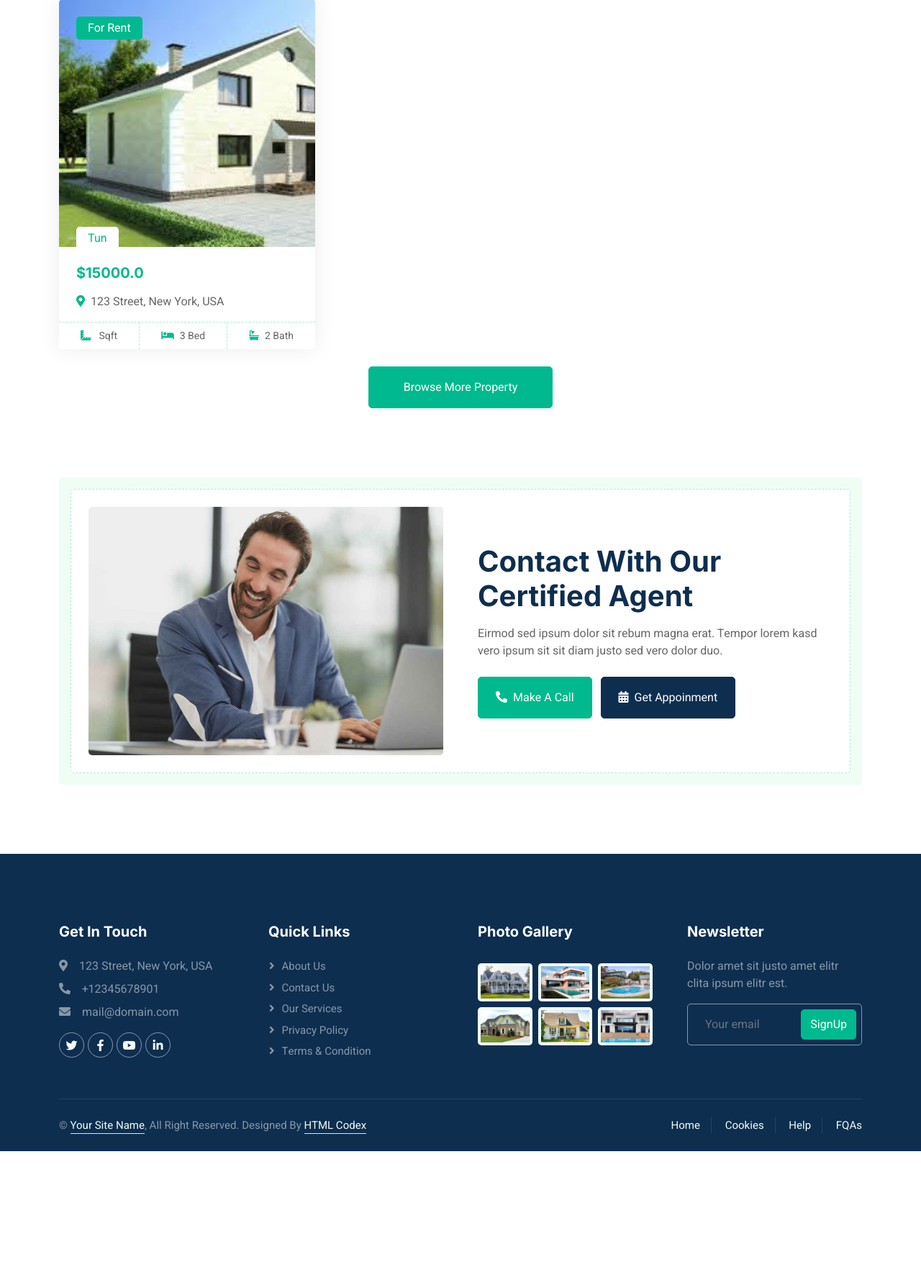
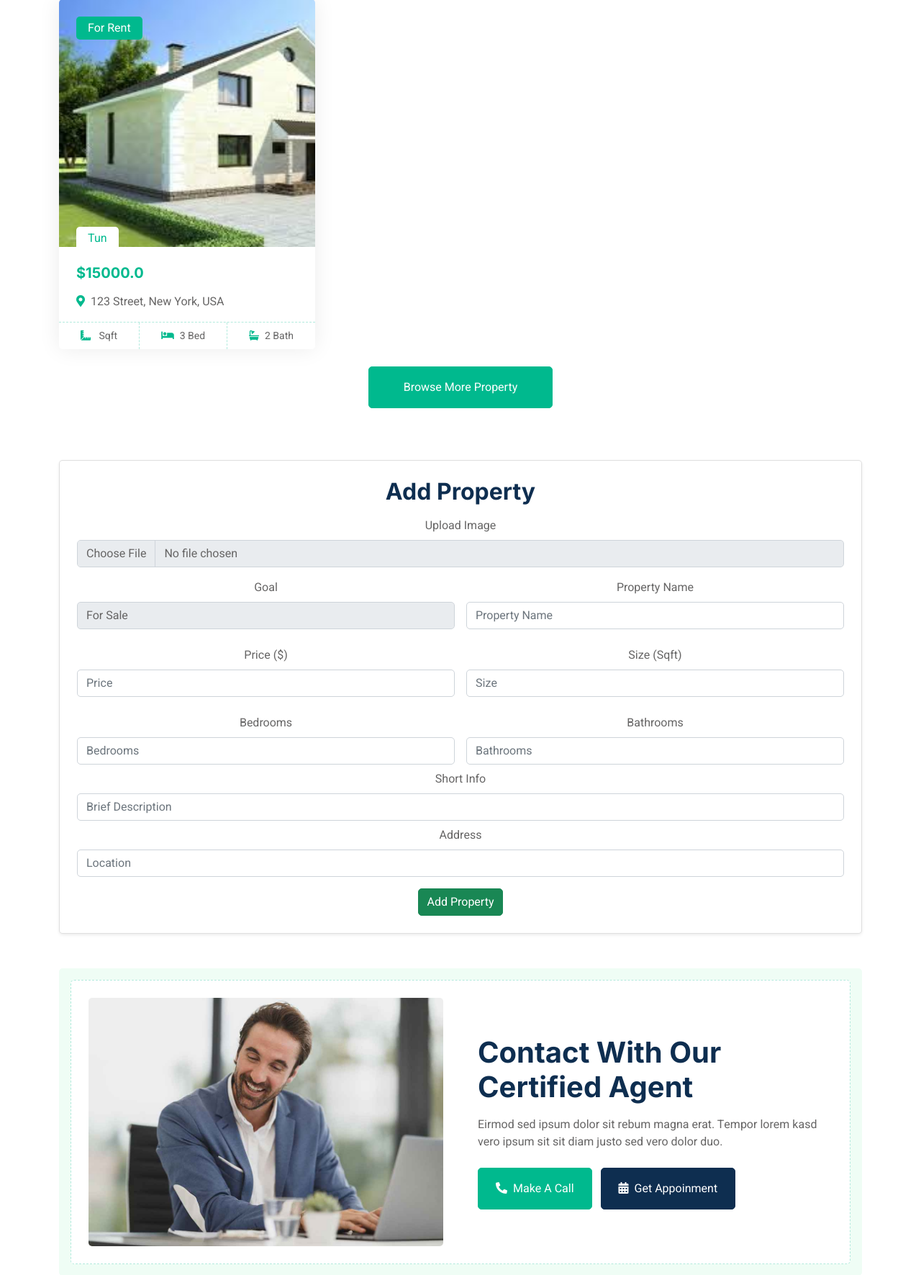
Before and after one commit to samavagyan04/Makaan, a Django app: page /pr_list/ in a window 1280 px wide. Shown: the part 1851-3622 px from the top of the page at 72% size. Before the commit the page ends 3450 px from the top, so only its background shows below. Run offline with Django 5.2, Linux system fonts and the light colour scheme; data comes from the database, SQL or seed files in the repository; some libraries are stand-ins or nearby versions.

Commit message:
popoxutyun

```diff
--- a/Hotels/main/admin.py
+++ b/Hotels/main/admin.py
@@ -21,3 +21,4 @@ admin.site.register(Gallery)
 
 #-----------------------------------
 admin.site.register(AboutStatus)
+admin.site.register(ContactModel)
--- a/Hotels/main/forms.py
+++ b/Hotels/main/forms.py
@@ -1,7 +1,7 @@
 from django.contrib.auth.models import User
 from django.contrib.auth.forms import UserCreationForm
 from django.forms import ModelForm
-from .models import ContactModel
+from .models import ContactModel,PropertyListing
 
 
 
@@ -16,7 +16,7 @@ class ContactForm(ModelForm):
         model = ContactModel
         fields = '__all__'
 
-class ContactForm(ModelForm):
+class AddPropertyForm(ModelForm):
     class Meta:
-        model = ContactModel
+        model =PropertyListing
         fields = '__all__'
--- a/Hotels/main/templates/base.html
+++ b/Hotels/main/templates/base.html
@@ -75,7 +75,7 @@
                         </div>
                         <a href="{% url 'contact' %}" class="nav-item nav-link">Contact</a>
                     </div>
-                    <a href="" class="btn btn-primary px-3 d-none d-lg-flex">Add Property</a>
+                    <a href="{% url 'pr_list' %}" class="btn btn-primary px-3 d-none d-lg-flex">Add Property</a>
                 </div>
             </nav>
         </div>
--- a/Hotels/main/templates/property-list.html
+++ b/Hotels/main/templates/property-list.html
@@ -156,6 +156,76 @@
     </div>
 
 
+
+
+    <center>
+            <div class="container mt-4">
+                <div class="card p-4 shadow-sm">
+                    <h2 class="text-center mb-3">Add Property</h2>
+
+                    <form action="" method="post" enctype="multipart/form-data">
+                        {% csrf_token %}
+                        <div class="mb-3">
+                            <label for="img" class="form-label">Upload Image</label>
+                            <input type="file" id="img" name="img" accept="image/*" class="form-control">
+                        </div>
+
+                        <div class="row g-3">
+                            <div class="col-md-6">
+                                <label for="goal" class="form-label">Goal</label>
+                                <select id="goal" name="goal" class="form-control">
+                                    <option value="For Sale">For Sale</option>
+                                    <option value="For Rent">For Rent</option>
+                                </select>
+                            </div>
+                            <div class="col-md-6">
+                                <label for="name" class="form-label">Property Name</label>
+                                <input type="text" id="name" name="name" placeholder="Property Name" class="form-control">
+                            </div>
+                        </div>
+
+                        <div class="row g-3 mt-2">
+                            <div class="col-md-6">
+                                <label for="price" class="form-label">Price ($)</label>
+                                <input type="number" id="price" name="price" placeholder="Price" class="form-control">
+                            </div>
+                            <div class="col-md-6">
+                                <label for="territory" class="form-label">Size (Sqft)</label>
+                                <input type="number" id="territory" name="teritory" placeholder="Size" class="form-control">
+                            </div>
+                        </div>
+
+                        <div class="row g-3 mt-2">
+                            <div class="col-md-6">
+                                <label for="bedrooms" class="form-label">Bedrooms</label>
+                                <input type="number" id="bedrooms" name="bedrooms" placeholder="Bedrooms" class="form-control">
+                            </div>
+                            <div class="col-md-6">
+                                <label for="bathrooms" class="form-label">Bathrooms</label>
+                                <input type="number" id="bathrooms" name="bathrooms" placeholder="Bathrooms" class="form-control">
+                            </div>
+                        </div>
+
+                        <div class="mt-2">
+                            <label for="info" class="form-label">Short Info</label>
+                            <input type="text" id="info" name="info" placeholder="Brief Description" class="form-control">
+                        </div>
+
+                        <div class="mt-2">
+                            <label for="address" class="form-label">Address</label>
+                            <input type="text" id="address" name="adress" placeholder="Location" class="form-control">
+                        </div>
+
+                        <div class="text-center mt-3" style="color: #00B98E;">
+                            <button type="submit" class="btn btn-success" >Add Property</button>
+                        </div>
+                    </form>
+                </div>
+            </div>
+    </center>
+
+
+
         <!-- Call to Action Start -->
         <div class="container-xxl py-5">
             <div class="container">
--- a/Hotels/main/urls.py
+++ b/Hotels/main/urls.py
@@ -2,6 +2,10 @@ from django.urls import path
 from .views import *
 
 urlpatterns = [
+    path('register/',RegisterPage,name='register'),
+    path('login/',LoginPage,name='login'),
+    path('logout/',Logout,name='logout'),
+    #---------------------------------------------------
     path('',HomeListView.as_view(),name='home'),
     path('about/',AboutListView.as_view(),name='about'),
     path('pr_list/',PropertyListView.as_view(),name = 'pr_list'),
--- a/Hotels/main/views.py
+++ b/Hotels/main/views.py
@@ -1,8 +1,65 @@
 from django.shortcuts import render,redirect
 from django.views.generic import ListView,DetailView
+from django.core.mail import EmailMessage
 from .models import *
 from .forms import *
+from django.contrib.auth import authenticate,login,logout
+from Hotels.settings import EMAIL_HOST_USER
+from django.contrib.auth.mixins import LoginRequiredMixin
 
+
+def RegisterPage(request):
+    template_name = 'register.html'
+
+    form = UserCreationForm
+    message = ''
+    if request.method == 'POST':
+        form = UserCreationForm(request.POST)
+        if form.is_valid():
+            obj = form.save(commit=False)
+            obj.email = request.POST.get("email")
+            obj.save()
+            emailll = EmailMessage(
+                subject = f'Hello {request.POST.get("username")}',
+                body = 'Sign up completed succesfully',
+                from_email=EMAIL_HOST_USER,
+                to = [request.POST.get('email')]
+            )
+            emailll.send()
+            return redirect('login')
+        else:
+            message = form.errors
+
+    context = {
+        'message':message,
+        'form':form,
+    }
+
+    return render(request,template_name,context)
+
+
+def LoginPage(request):
+    template_name = 'login.html'
+
+    message = ''
+    if request.method == 'POST':
+        username = request.POST.get('username')
+        password = request.POST.get('password')
+        user = authenticate(username = username,password = password)
+        if user is not None:
+            login(request,user)
+            return redirect('home')
+        else:
+            message = 'user not found'
+
+    context = {'message':message}
+
+    return render(request,template_name,context)
+
+
+def Logout(request):
+    logout(request)
+    return redirect('login')
 
 
 
@@ -122,6 +179,25 @@ class PropertyListView(ListView):
 
         return render(request,self.template_name,context)
 
+    def post(self,request):
+        form = AddPropertyForm(request.POST,request.FILES)
+        if form.is_valid():
+            form.save()
+            return redirect('pr_list')
+        else:
+            print(form.errors)
+            form = AddPropertyForm()
+        propertylisting = PropertyListing.objects.all()
+        contactagent = ContactAgent.objects.all()
+
+        context = {
+            'propertylisting':propertylisting,
+            'contactagent':contactagent,
+            'form':form,
+                  }
+
+        return render(request,self.template_name,context)
+
 #----------------------------------------------------------------
 
 class PropertyType(ListView):
```
Also changed, not shown: Hotels/Hotels/settings.py (+8 -0 lines), Hotels/main/templates/login.html (added, +36 -0 lines), Hotels/main/templates/register.html (added, +42 -0 lines).
